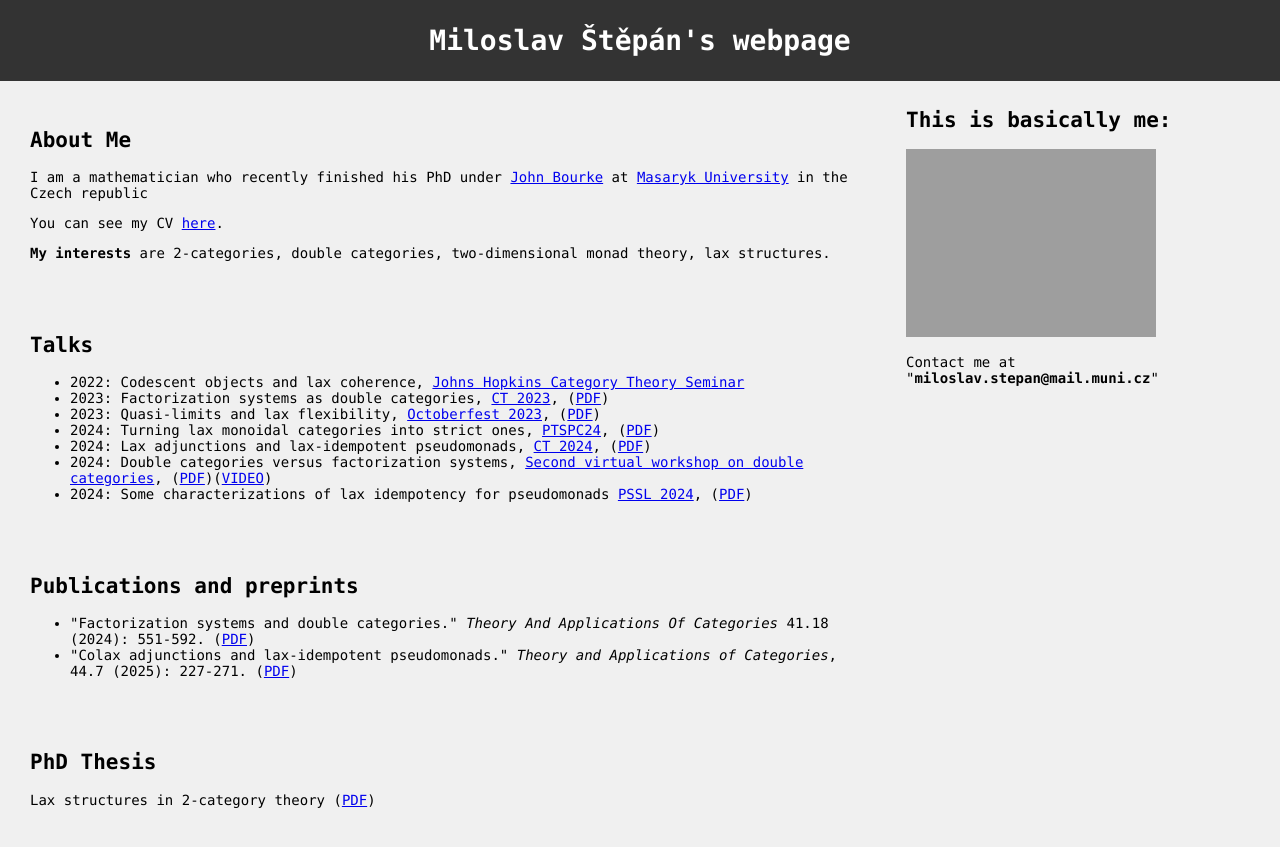
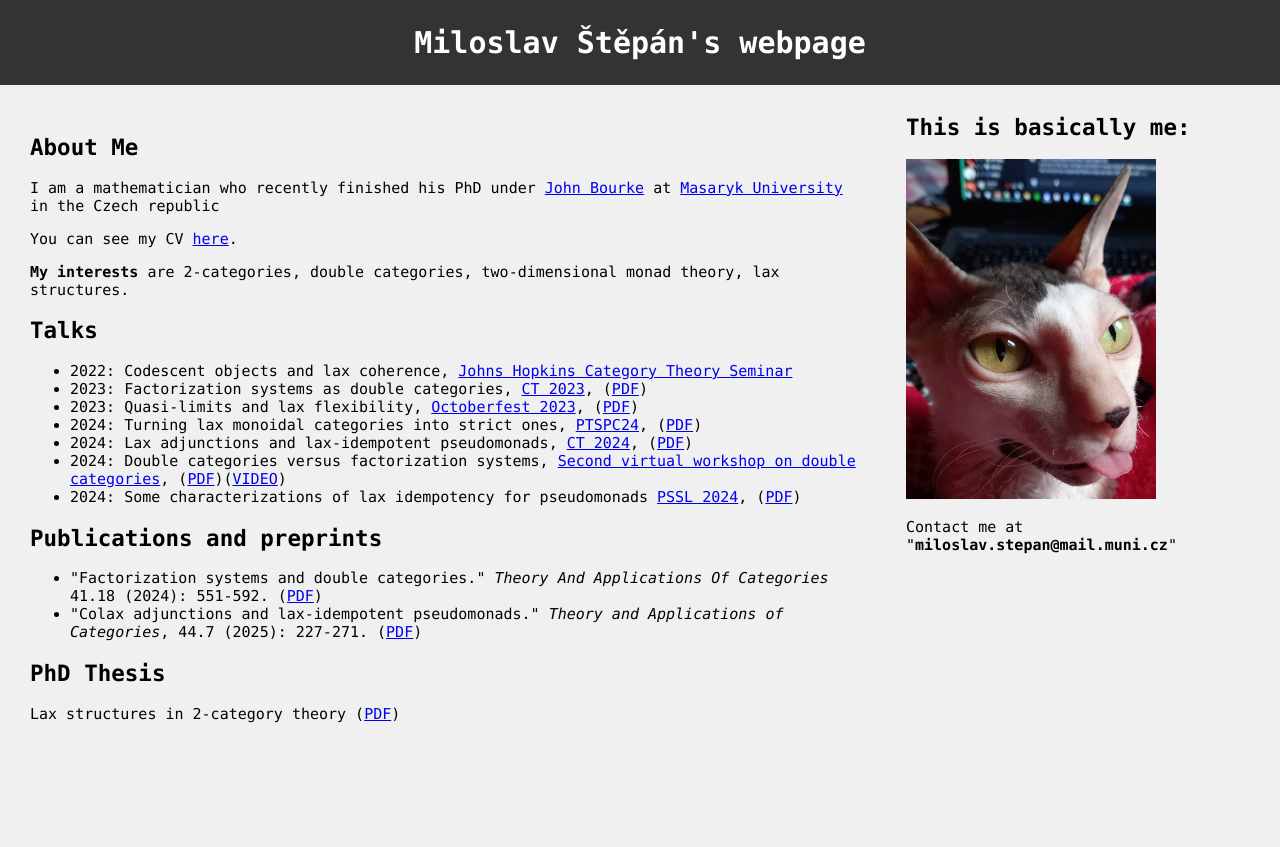
Before and after one commit to MiloslavStepan/MiloslavStepan.github.io, a Jekyll site: the page built from README.md, in a window 1280 px wide. Shown: the top 847 px of the page. Built offline with Jekyll 4.4.1, drawn with Linux system fonts in a browser that asks for light colours; our own code applies the rules of GitHub Pages for plain Markdown files.

Commit message:
Update home.html

```diff
--- a/_layouts/home.html
+++ b/_layouts/home.html
@@ -7,7 +7,7 @@
     <style>
         body {
             font-family: Consolas, monospace;
-            font-size: 14px;
+            font-size: 15px;
             margin: 0;
             padding: 0;
             background-color: #f0f0f0;
@@ -68,13 +68,7 @@
 		<p>I am a mathematician who recently finished his PhD under <a href="https://www.math.muni.cz/~bourkej/">John Bourke</a> at <a href="https://www.sci.muni.cz/en">Masaryk University</a> in the Czech republic</p>
 		<p>You can see my CV <a href="Files/cv_stepan.pdf">here</a>.</p>
 		<p><strong>My interests</strong> are 2-categories, double categories, two-dimensional monad theory, lax structures. </p>
-    </section>
 
-
-
-
-
-	<section>
         <h2>Talks</h2>
 
 		<ul>
@@ -87,18 +81,13 @@
 		<li>2024: Some characterizations of lax idempotency for pseudomonads <a href="https://dutchcats.github.io/PSSL-2024/">PSSL 2024</a>, (<a href="Files/2024.15.11%20PSSL109%20Slides.pdf">PDF</a>)</li>
 		</ul>
 
-    </section>
-
-	<section>
         <h2>Publications and preprints</h2>
 
 		<ul>
 		<li>&quot;Factorization systems and double categories.&quot; <em>Theory And Applications Of Categories</em> 41.18 (2024): 551-592. (<a href="http://www.tac.mta.ca/tac/volumes/41/18/41-18abs.html">PDF</a>)</li>
 		<li>&quot;Colax adjunctions and lax-idempotent pseudomonads.&quot; <em>Theory and Applications of Categories</em>, 44.7 (2025): 227-271. (<a href="http://www.tac.mta.ca/tac/volumes/44/7/44-07abs.html">PDF</a>)</li>
 		</ul>
-    </section>
 
-	<section>
         <h2>PhD Thesis</h2>
 		Lax structures in 2-category theory (<a href="https://is.muni.cz/auth/th/qlooc/MiloslavPhD.pdf">PDF</a>)
     </p></section>
@@ -113,7 +102,7 @@
   </div>
   <div class="column2"> <!-- style="background-color:#bbb;"> -->
     <h2>This is basically me:</h2>
-    <img src="Miloslav%20%C5%A0t%C4%9Bp%C3%A1n's%20webpage_files/Screenshot%202024-02-07%20183805.png" alt="Description of the image" width="250">
+    <img src="Files/20231222_091529.jpg" alt="Photo of me" width="250">
 	<p>Contact me at "<b>miloslav.stepan@mail.muni.cz</b>"</p>
   </div>
 </div>
```
